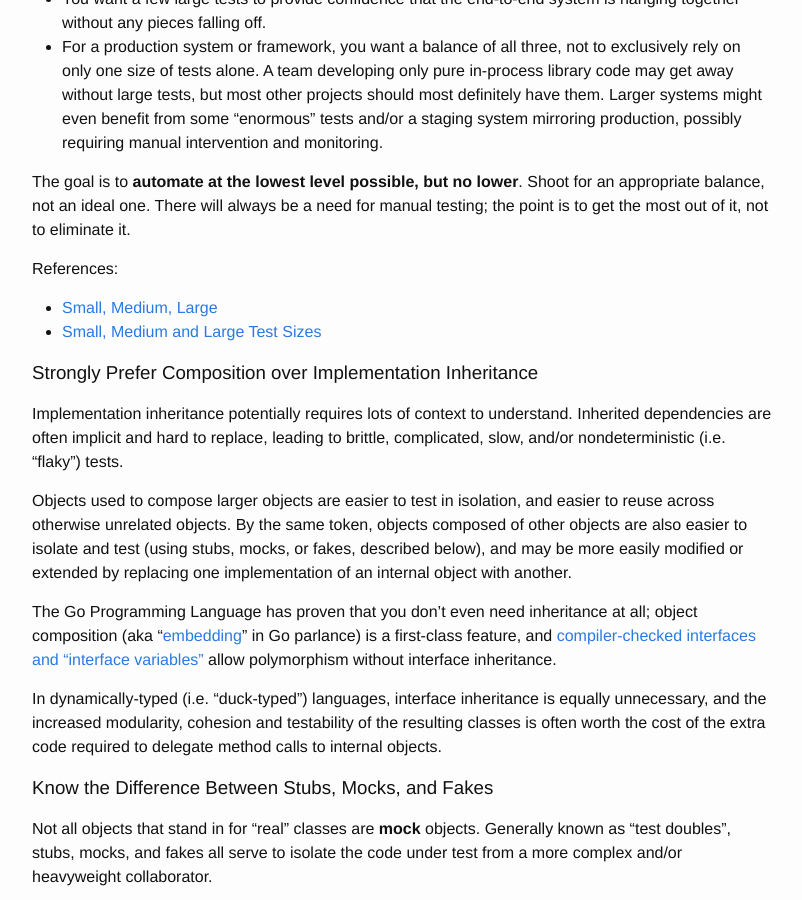
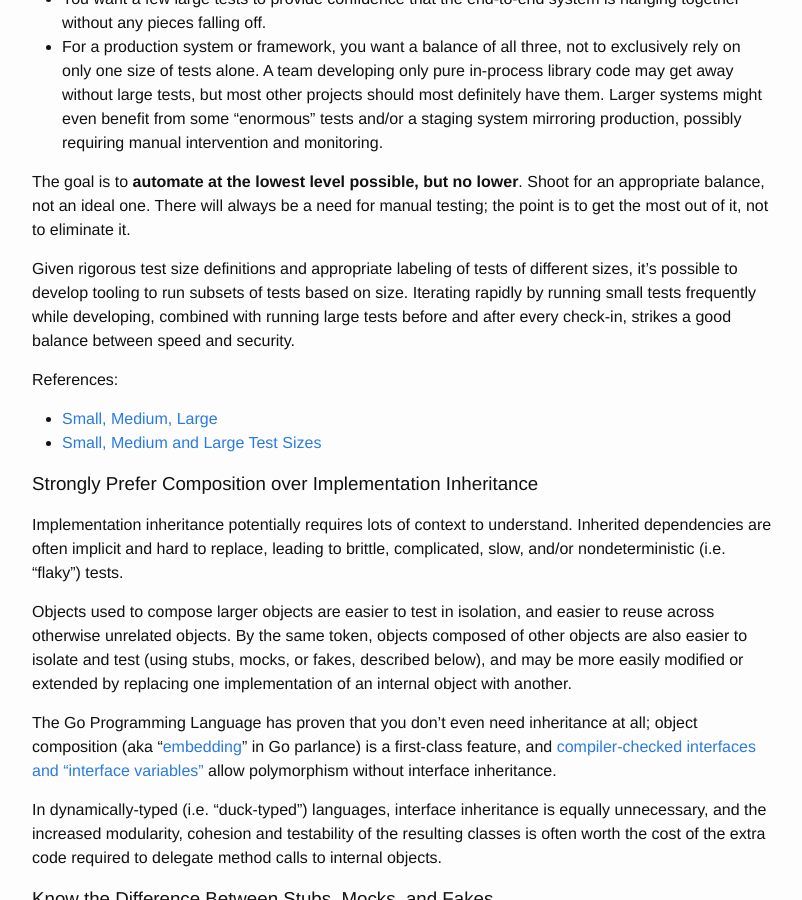
Before and after one commit to 18F/automated-testing-playbook, a Jekyll site: the page built from pages/principles-practices-idioms.md, in a window 1280 px wide and 900 px high, scrolled down 1630 px. Shown: the whole window, without its empty margins (238-1040 px from the left). Built offline with Jekyll 4.4.1, drawn with Linux system fonts in a browser that asks for light colours; Markdown is read by kramdown in place of the engine named in the settings.

Commit message:
Running subsets of tests based on size

```diff
--- a/pages/principles-practices-idioms.md
+++ b/pages/principles-practices-idioms.md
@@ -63,6 +63,12 @@ of a project or system. More specifically:
 The goal is to __automate at the lowest level possible, but no lower__. Shoot
 for an appropriate balance, not an ideal one. There will always be a need for
 manual testing; the point is to get the most out of it, not to eliminate it.
+
+Given rigorous test size definitions and appropriate labeling of tests of
+different sizes, it's possible to develop tooling to run subsets of tests
+based on size. Iterating rapidly by running small tests frequently while
+developing, combined with running large tests before and after every check-in,
+strikes a good balance between speed and security.
 
 References:
 
```
